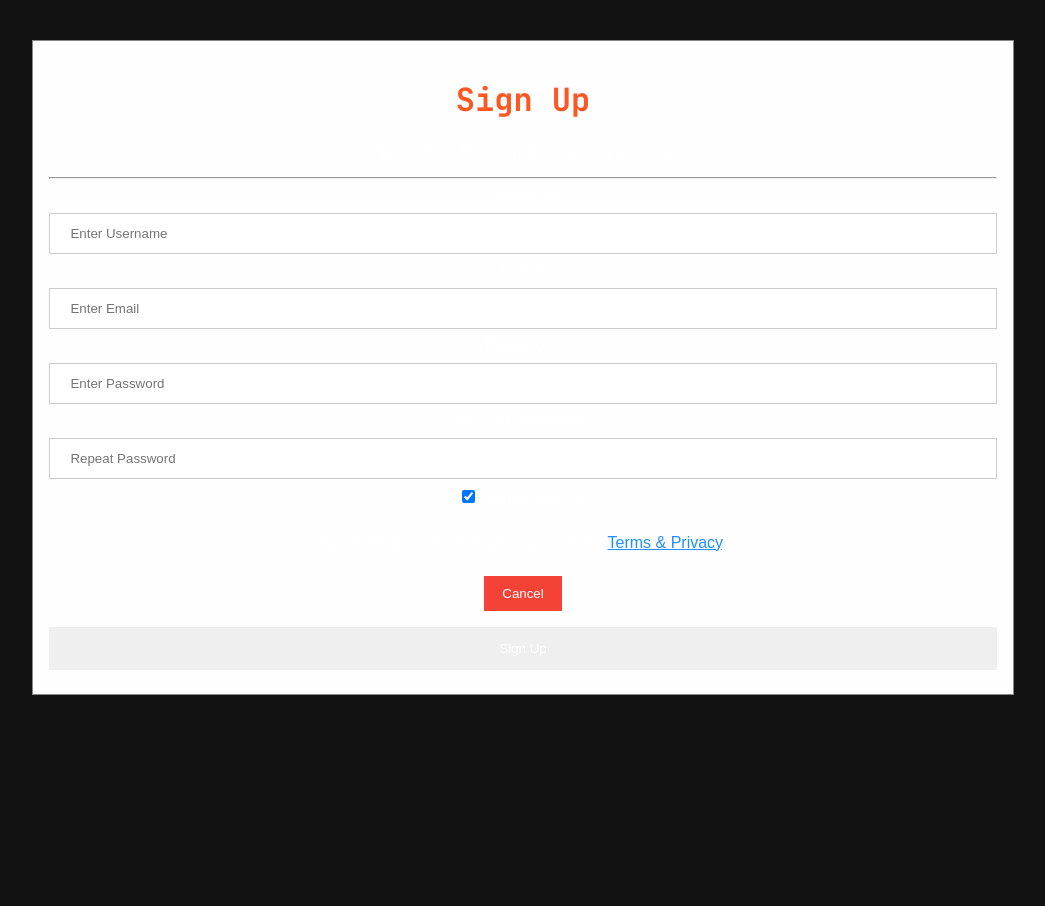
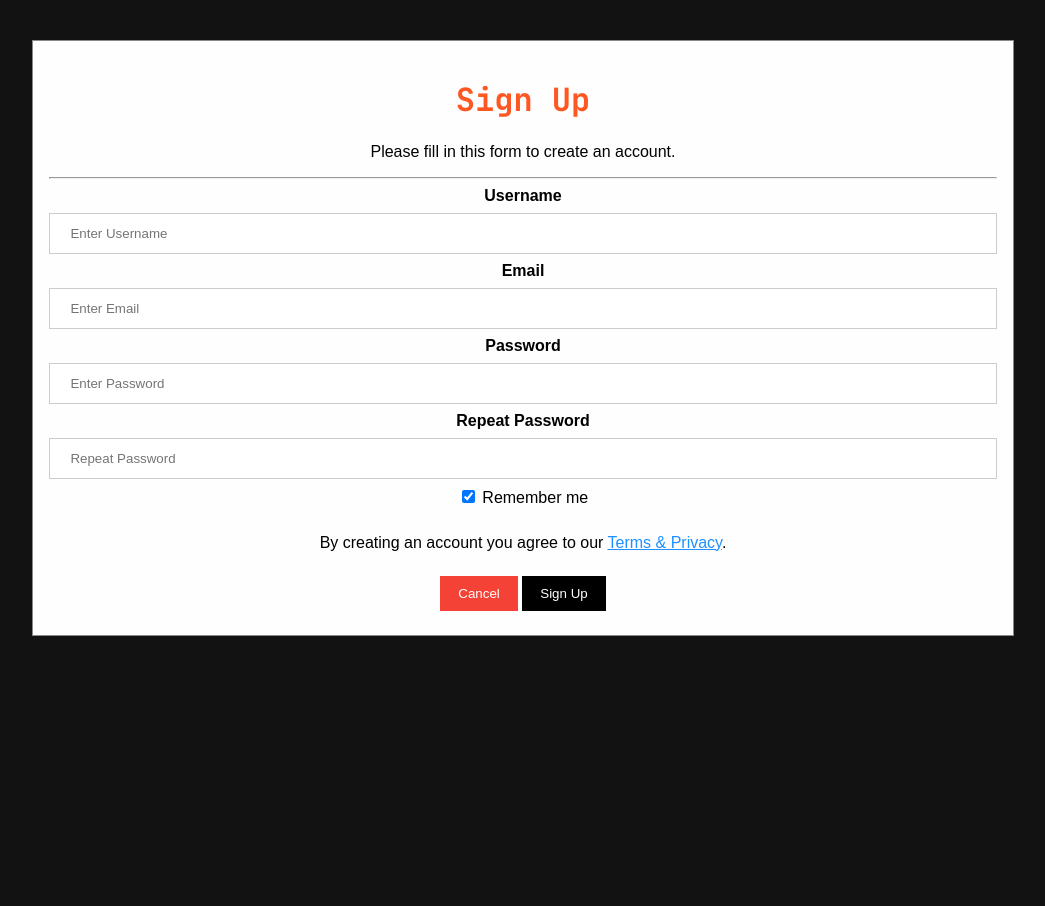
Before and after one commit to OGoodrum/Tomato-Dataset-Model, a Flask app: page /signup.html in a window 1280 px wide. Shown: the part 114-1020 px from the top of the page, without its empty margins (117-1162 px from the left). After the commit the page ends 750 px from the top, so only its background shows below. Run offline with Flask 3, Linux system fonts and the light colour scheme.

Commit message:
Simple style changes to login and signup

```diff
--- a/src/static/styles.css
+++ b/src/static/styles.css
@@ -210,7 +210,7 @@
   background-color: #f44336;
 }
 
-.signupButton {
+.signupbtn {
     width: auto;
     padding: 10px 18px;
     background-color: black;
@@ -235,6 +235,7 @@
 span.psw {
   float: right;
   padding-top: 16px;
+  color: #000;
 }
 
 /* The Modal (background) */
@@ -255,9 +256,14 @@
 /* Modal Content/Box */
 .modal-content {
   background-color: #fefefe;
+  color: black;
   margin: 5% auto 15% auto; /* 5% from the top, 15% from the bottom and centered */
   border: 1px solid #888;
   width: 80%; /* Could be more or less, depending on screen size */
+}
+
+.remember-me {
+  color: black;
 }
 
 /* The Close Button (x) */
--- a/src/templates/login.html
+++ b/src/templates/login.html
@@ -29,13 +29,13 @@
                 <input type="password" placeholder="Enter Password" name="psw" required>
 
                 <button class="loginButton" type="submit">Login</button>
-                <label>
+                <label class="remember-me">
                     <input type="checkbox" checked="checked" name="remember"> Remember me
                 </label>
             </div>
 
             <div class="container" style="background-color:#f1f1f1">
-                <button type="button" onClick="window.location.href='/signup.html';" class="signupButton">Sign up</button>
+                <button type="button" onClick="window.location.href='/signup.html';" class="signupbtn">Sign up</button>
                 <span class="psw"><a href="#">Forgot password?</a></span>
             </div>
         </form>
--- a/src/templates/signup.html
+++ b/src/templates/signup.html
@@ -26,7 +26,7 @@
                 <h1>Sign Up</h1>
                 <p>Please fill in this form to create an account.</p>
                 <hr>
-                <label for="uname">Username</label>
+                <label for="uname"><b>Username</b></label>
                 <input type="text" placeholder="Enter Username" name="uname" required>
 
                 <label for="email"><b>Email</b></label>
@@ -38,7 +38,7 @@
                 <label for="psw-repeat"><b>Repeat Password</b></label>
                 <input type="password" placeholder="Repeat Password" name="psw-repeat" required>
 
-                <label>
+                <label class="remember-me">
                 <input type="checkbox" checked="checked" name="remember" style="margin-bottom:15px"> Remember me
                 </label>
 
```
